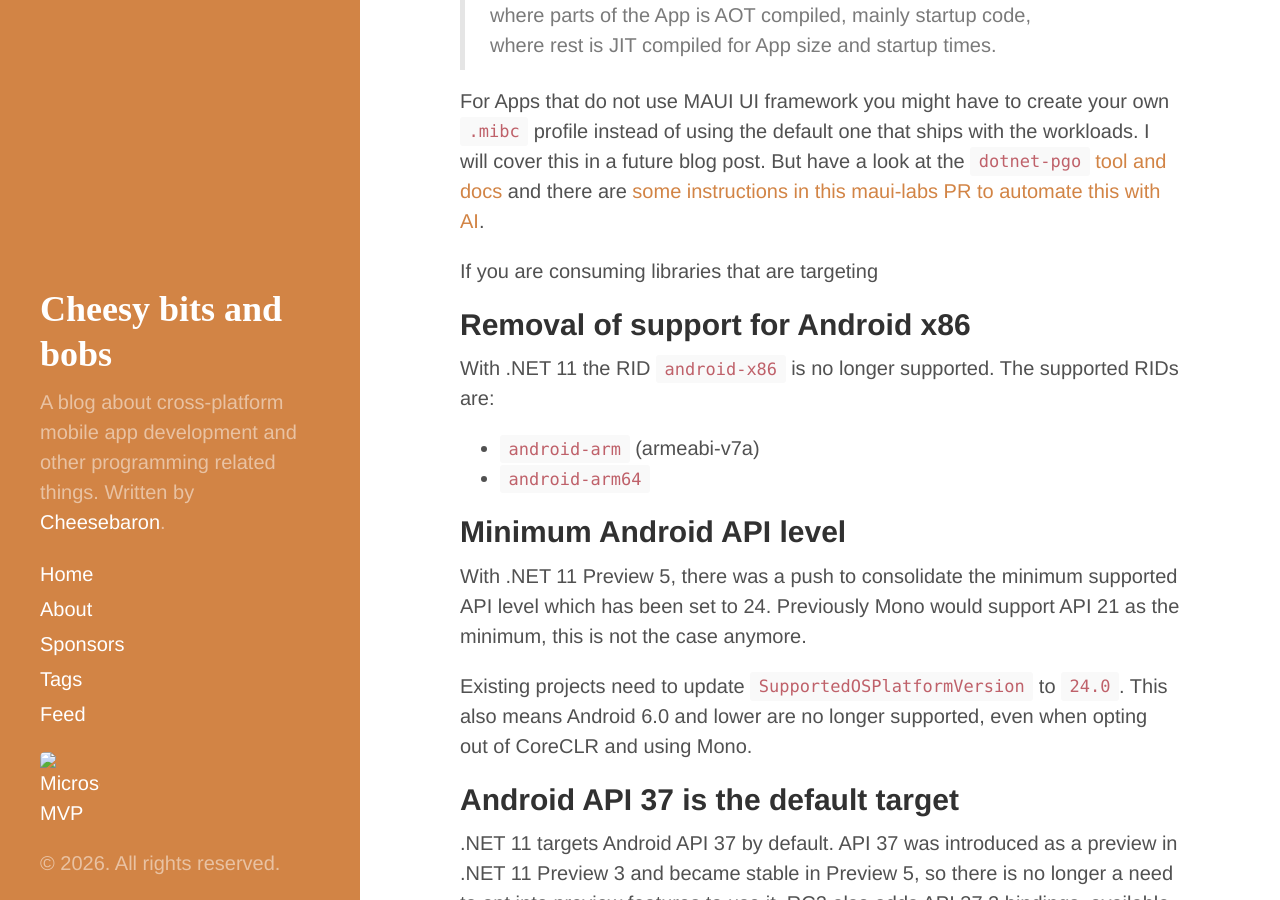
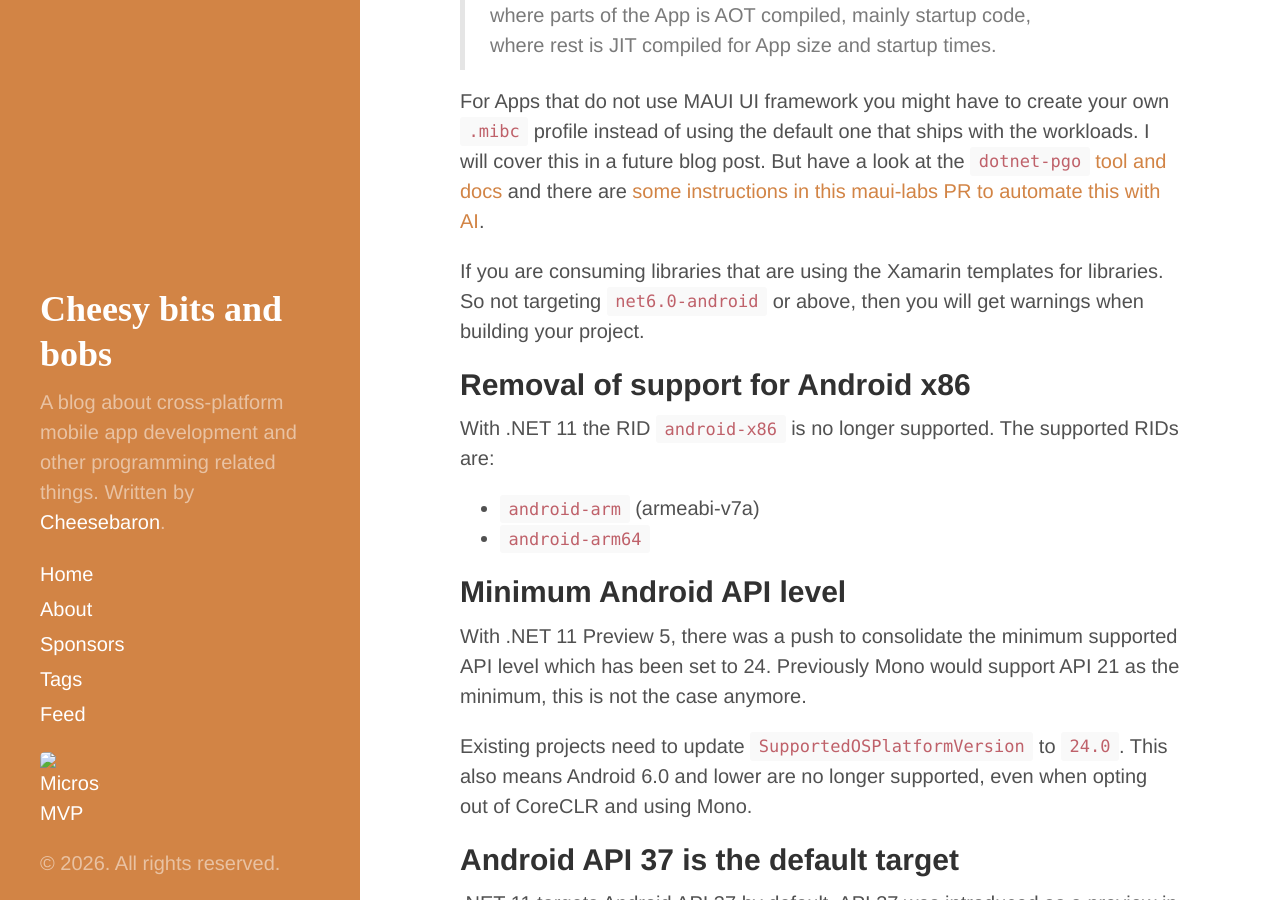
Before and after one commit to Cheesebaron/cheesebaron.github.io, a Jekyll site: the page built from _posts/2026-10-26-getting-ready-for-net11.md, in a window 1280 px wide and 900 px high, scrolled down 1867 px. Built offline with Jekyll 4.4.1, drawn with Linux system fonts in a browser that asks for light colours; comment, search, counter and statistics services are not loaded.

Commit message:
Update comment on consuming libraries

```diff
--- a/_posts/2026-10-26-getting-ready-for-net11.md
+++ b/_posts/2026-10-26-getting-ready-for-net11.md
@@ -40,7 +40,7 @@ CoreCLR Release builds now use partial ReadyToRun compilation by default, improv
 
 For Apps that do not use MAUI UI framework you might have to create your own `.mibc` profile instead of using the default one that ships with the workloads. I will cover this in a future blog post. But have a look at the [`dotnet-pgo` tool and docs](https://github.com/dotnet/runtime/blob/main/docs/design/features/dotnet-pgo.md) and there are [some instructions in this maui-labs PR to automate this with AI](https://github.com/dotnet/maui-labs/pull/111).
 
-If you are consuming libraries that are targeting
+If you are consuming libraries that are using the Xamarin templates for libraries. So not targeting `net6.0-android` or above, then you will get warnings when building your project.
 
 ## Removal of support for Android x86
 
```
